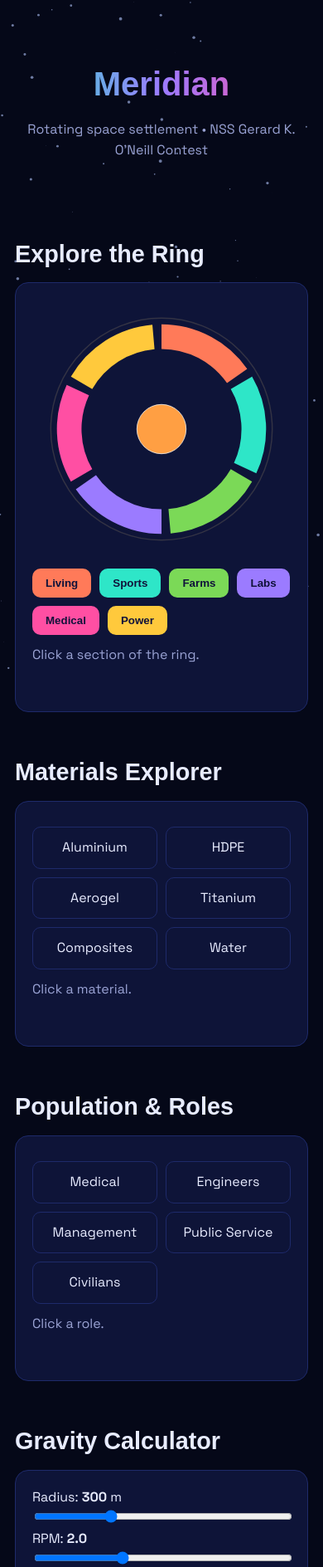
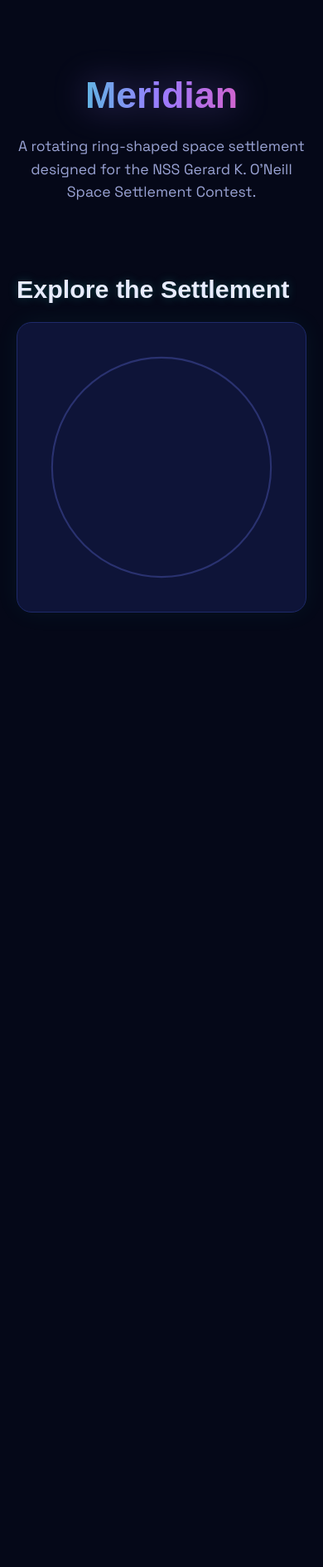
Before and after one commit to meridianspace-nss/meridian, a plain HTML site: page index.html in a window 390 px wide. Shown: the top 1888 px of the page at 83% size. After the commit the page ends 844 px from the top, so only its background shows below. Drawn offline with Linux system fonts and the light colour scheme; a web font is replaced by a local one.

Commit message:
Update index.html

```diff
--- a/index.html
+++ b/index.html
@@ -6,191 +6,135 @@
 <title>Meridian Space Settlement</title>
 <link href="https://fonts.googleapis.com/css2?family=Unbounded:wght@500;700&family=Space+Grotesk:wght@400;500;700&display=swap" rel="stylesheet">
 <style>
-:root{--bg:#050818;--text:#e8ecff;--mut:#9aa3d4;--card:#0e1438;--line:#1e2a6a;--teal:#2ee6c8;--pink:#ff4fa3;--sun:#ffc93c;--vio:#9b7bff}
-*{box-sizing:border-box}
-body{margin:0;background:var(--bg);color:var(--text);font-family:'Space Grotesk',sans-serif;line-height:1.55}
-#particles{position:fixed;inset:0;z-index:-1;pointer-events:none}
-main{max-width:1060px;margin:0 auto;padding:30px 18px 80px}
-.hero{text-align:center;padding:40px 0}
-.hero h1{font-family:'Unbounded',sans-serif;font-size:clamp(2.5rem,8vw,5rem);background:linear-gradient(90deg,var(--teal),var(--vio),var(--pink));-webkit-background-clip:text;background-clip:text;color:transparent;margin:0}
-.hero p{color:var(--mut);max-width:600px;margin:12px auto 0}
-section{margin-top:50px}
-h2{font-family:'Unbounded',sans-serif;font-size:1.8rem;margin:0 0 12px}
-.card{background:var(--card);border:1px solid var(--line);border-radius:16px;padding:20px;margin-top:12px}
-.btns{display:flex;flex-wrap:wrap;gap:10px;margin:12px 0}
-button{border:0;border-radius:10px;padding:10px 16px;font-weight:700;cursor:pointer;background:var(--teal);color:#10123a}
-button:hover{filter:brightness(1.1)}
-.mat-grid,.job-grid{display:grid;grid-template-columns:repeat(auto-fit,minmax(140px,1fr));gap:10px;margin-top:10px}
-.mat-btn,.job-btn{background:var(--card);border:1px solid var(--line);border-radius:10px;padding:12px;text-align:center;cursor:pointer}
-.mat-btn:hover,.job-btn:hover,.on{border-color:var(--teal);box-shadow:0 0 10px rgba(46,230,200,.4)}
-#info,#mat-info,#job-detail{margin-top:12px;color:var(--mut);min-height:60px}
-svg{width:100%;max-width:500px;display:block;margin:0 auto}
-.seg{cursor:pointer}
-.seg:hover,.seg.on{filter:brightness(1.3)}
+:root {
+  --bg: #050818;
+  --text: #e8ecff;
+  --mut: #9aa3d4;
+  --card: #0e1438;
+  --line: #1e2a6a;
+  --teal: #2ee6c8;
+  --pink: #ff4fa3;
+  --sun: #ffc93c;
+  --vio: #9b7bff;
+}
+* { box-sizing: border-box; }
+body {
+  margin: 0;
+  background: var(--bg);
+  color: var(--text);
+  font-family: 'Space Grotesk', system-ui, sans-serif;
+  line-height: 1.55;
+}
+#particles {
+  position: fixed;
+  inset: 0;
+  z-index: -1;
+  pointer-events: none;
+}
+main {
+  max-width: 1000px;
+  margin: 0 auto;
+  padding: 40px 20px 100px;
+}
+.hero {
+  text-align: center;
+  padding: 40px 0 20px;
+}
+.hero h1 {
+  font-family: 'Unbounded', sans-serif;
+  font-size: clamp(2.8rem, 9vw, 5.2rem);
+  margin: 0;
+  background: linear-gradient(90deg, var(--teal), var(--vio), var(--pink));
+  -webkit-background-clip: text;
+  background-clip: text;
+  color: transparent;
+  filter: drop-shadow(0 0 20px rgba(155, 123, 255, 0.4));
+}
+.hero p {
+  color: var(--mut);
+  max-width: 620px;
+  margin: 14px auto 0;
+  font-size: 1.1rem;
+}
+section { margin-top: 60px; }
+h2 {
+  font-family: 'Unbounded', sans-serif;
+  font-size: 1.9rem;
+  margin: 0 0 16px;
+  text-shadow: 0 0 12px rgba(46, 230, 200, 0.25);
+}
+.card {
+  background: var(--card);
+  border: 1px solid var(--line);
+  border-radius: 18px;
+  padding: 24px;
+  box-shadow: 0 0 30px rgba(46, 230, 200, 0.06);
+}
+.btns {
+  display: flex;
+  flex-wrap: wrap;
+  gap: 10px;
+  margin: 14px 0;
+}
+button {
+  border: 0;
+  border-radius: 12px;
+  padding: 10px 18px;
+  font-weight: 700;
+  cursor: pointer;
+  background: var(--teal);
+  color: #10123a;
+  transition: 0.15s;
+}
+button:hover { filter: brightness(1.1); }
+.grid {
+  display: grid;
+  grid-template-columns: repeat(auto-fit, minmax(150px, 1fr));
+  gap: 12px;
+  margin-top: 12px;
+}
+.item {
+  background: #0a1030;
+  border: 1px solid var(--line);
+  border-radius: 12px;
+  padding: 14px;
+  text-align: center;
+  cursor: pointer;
+  transition: 0.2s;
+}
+.item:hover, .item.on {
+  border-color: var(--teal);
+  box-shadow: 0 0 14px rgba(46, 230, 200, 0.4);
+}
+#info, #mat-info, #job-detail {
+  margin-top: 16px;
+  color: var(--mut);
+  min-height: 70px;
+}
+svg { width: 100%; max-width: 480px; display: block; margin: 0 auto; }
+.seg { cursor: pointer; transition: 0.2s; }
+.seg:hover, .seg.on { filter: brightness(1.35); }
+input[type=range] { width: 100%; accent-color: var(--vio); margin: 6px 0 12px; }
+.big {
+  font-family: 'Unbounded', sans-serif;
+  font-size: 2.6rem;
+  margin: 8px 0;
+  color: var(--teal);
+}
 </style>
 </head>
 <body>
 <canvas id="particles"></canvas>
 <main>
 <header class="hero">
-<h1>Meridian</h1>
-<p>Rotating space settlement • NSS Gerard K. O’Neill Contest</p>
+  <h1>Meridian</h1>
+  <p>A rotating ring-shaped space settlement designed for the NSS Gerard K. O’Neill Space Settlement Contest.</p>
 </header>
 
 <section>
-<h2>Explore the Ring</h2>
-<div class="card">
-<svg viewBox="0 0 420 420">
-<circle cx="210" cy="210" r="180" fill="none" stroke="#334" stroke-width="2"/>
-<g id="segs"></g>
-<circle id="hub" cx="210" cy="210" r="40" fill="#ff9f43" stroke="#fff" style="cursor:pointer"/>
-</svg>
-<div id="legend" class="btns"></div>
-<div id="info">Click a section of the ring.</div>
-</div>
-</section>
-
-<section>
-<h2>Materials Explorer</h2>
-<div class="card">
-<div class="mat-grid" id="mat-grid"></div>
-<div id="mat-info">Click a material.</div>
-</div>
-</section>
-
-<section>
-<h2>Population & Roles</h2>
-<div class="card">
-<div class="job-grid" id="job-btns"></div>
-<div id="job-detail">Click a role.</div>
-</div>
-</section>
-
-<section>
-<h2>Gravity Calculator</h2>
-<div class="card">
-<label>Radius: <b id="rv">300</b> m</label><br>
-<input type="range" id="r" min="100" max="800" value="300" style="width:100%">
-<br><label>RPM: <b id="pv">2.0</b></label><br>
-<input type="range" id="p" min="0.5" max="5" step="0.1" value="2.0" style="width:100%">
-<p style="font-size:2rem;margin:10px 0" id="gv">1.00 g</p>
-</div>
-</section>
-</main>
-
-<script>
-// Particles
-const pc = document.getElementById('particles');
-const ctx = pc.getContext('2d');
-function resize(){pc.width=innerWidth;pc.height=innerHeight}
-addEventListener('resize',resize);resize();
-let pts=[];
-for(let i=0;i<100;i++)pts.push({x:Math.random()*pc.width,y:Math.random()*pc.height,s:Math.random()*2,v:Math.random()*0.5});
-function particles(){
-  ctx.clearRect(0,0,pc.width,pc.height);
-  pts.forEach(p=>{
-    p.y-=p.v;if(p.y<0)p.y=pc.height;
-    ctx.fillStyle='rgba(180,200,255,.6)';
-    ctx.beginPath();ctx.arc(p.x,p.y,p.s,0,6.28);ctx.fill();
-  });
-  requestAnimationFrame(particles);
-}
-particles();
-
-// Ring sections
-const sections = [
-  {n:'Living',c:'#ff7a59',t:'Homes, shops and parks.'},
-  {n:'Sports',c:'#2ee6c8',t:'Exercise and recreation areas.'},
-  {n:'Farms',c:'#7bd957',t:'Hydroponic food production.'},
-  {n:'Labs',c:'#9b7bff',t:'Research and education.'},
-  {n:'Medical',c:'#ff4fa3',t:'Hospital and clinics.'},
-  {n:'Power',c:'#ffc93c',t:'Energy and workshops.'}
-];
-const segs = document.getElementById('segs');
-const legend = document.getElementById('legend');
-const info = document.getElementById('info');
-sections.forEach((s,i)=>{
-  const a1 = i*60, a2 = a1+55;
-  const path = document.createElementNS('http://www.w3.org/2000/svg','path');
-  const r=150, cx=210, cy=210;
-  const x1 = cx + r*Math.cos((a1-90)*Math.PI/180);
-  const y1 = cy + r*Math.sin((a1-90)*Math.PI/180);
-  const x2 = cx + r*Math.cos((a2-90)*Math.PI/180);
-  const y2 = cy + r*Math.sin((a2-90)*Math.PI/180);
-  path.setAttribute('d',`M${x1} ${y1} A${r} ${r} 0 0 1 ${x2} ${y2}`);
-  path.setAttribute('stroke',s.c);
-  path.setAttribute('stroke-width','40');
-  path.setAttribute('fill','none');
-  path.classList.add('seg');
-  path.onclick = () => show(i);
-  segs.appendChild(path);
-
-  const btn = document.createElement('button');
-  btn.textContent = s.n;
-  btn.style.background = s.c;
-  btn.onclick = () => show(i);
-  legend.appendChild(btn);
-});
-function show(i){
-  document.querySelectorAll('.seg').forEach((p,k)=>p.classList.toggle('on',k===i));
-  info.innerHTML = `<strong>${sections[i].n}</strong><br>${sections[i].t}`;
-}
-document.getElementById('hub').onclick = () => info.innerHTML = '<strong>Docking Hub</strong><br>Central zero-g docking and logistics area.';
-
-// Materials
-const mats = [
-  {n:'Aluminium',d:'Structural frames and beams'},
-  {n:'HDPE',d:'Radiation shielding'},
-  {n:'Aerogel',d:'Thermal insulation'},
-  {n:'Titanium',d:'High-load joints'},
-  {n:'Composites',d:'Lightweight panels'},
-  {n:'Water',d:'Shielding + life support'}
-];
-const mg = document.getElementById('mat-grid');
-const mi = document.getElementById('mat-info');
-mats.forEach(m=>{
-  const b = document.createElement('div');
-  b.className = 'mat-btn';
-  b.textContent = m.n;
-  b.onclick = () => {
-    document.querySelectorAll('.mat-btn').forEach(x=>x.classList.remove('on'));
-    b.classList.add('on');
-    mi.innerHTML = `<strong>${m.n}</strong><br>${m.d}`;
-  };
-  mg.appendChild(b);
-});
-
-// Jobs
-const jobs = [
-  {n:'Medical',p:'~1,200',d:'Doctors and health staff'},
-  {n:'Engineers',p:'~1,000',d:'Maintenance and systems'},
-  {n:'Management',p:'~800',d:'Operations and logistics'},
-  {n:'Public Service',p:'~2,000',d:'Safety and administration'},
-  {n:'Civilians',p:'~4,500',d:'Families and residents'}
-];
-const jb = document.getElementById('job-btns');
-const jd = document.getElementById('job-detail');
-jobs.forEach(j=>{
-  const b = document.createElement('div');
-  b.className = 'job-btn';
-  b.textContent = j.n;
-  b.onclick = () => jd.innerHTML = `<strong>${j.n}</strong> — ${j.p}<br>${j.d}`;
-  jb.appendChild(b);
-});
-
-// Gravity
-const rr = document.getElementById('r');
-const pp = document.getElementById('p');
-function updateG(){
-  const R = +rr.value, rpm = +pp.value;
-  const w = rpm * 2 * Math.PI / 60;
-  const g = (w*w*R)/9.81;
-  document.getElementById('rv').textContent = R;
-  document.getElementById('pv').textContent = rpm.toFixed(1);
-  document.getElementById('gv').textContent = g.toFixed(2) + ' g';
-}
-rr.oninput = pp.oninput = updateG;
-updateG();
-</script>
-</body>
-</html>
+  <h2>Explore the Settlement</h2>
+  <div class="card">
+    <svg viewBox="0 0 420 420">
+      <circle cx="210" cy="210" r="185" fill="none" stroke="#2a3270" stroke-width="3"/>
+      <g id="segs"></g>
+      <circle id="
```
